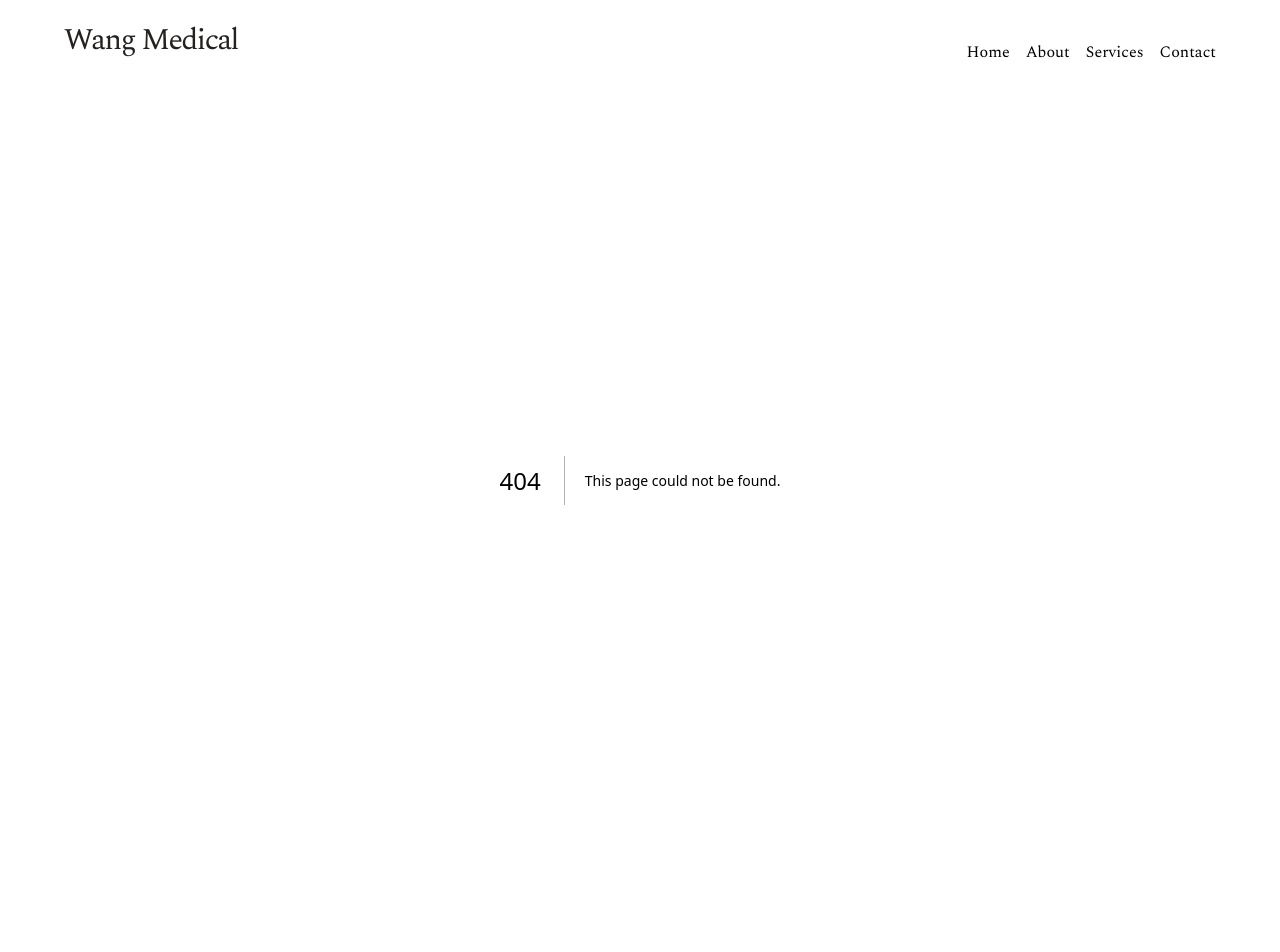
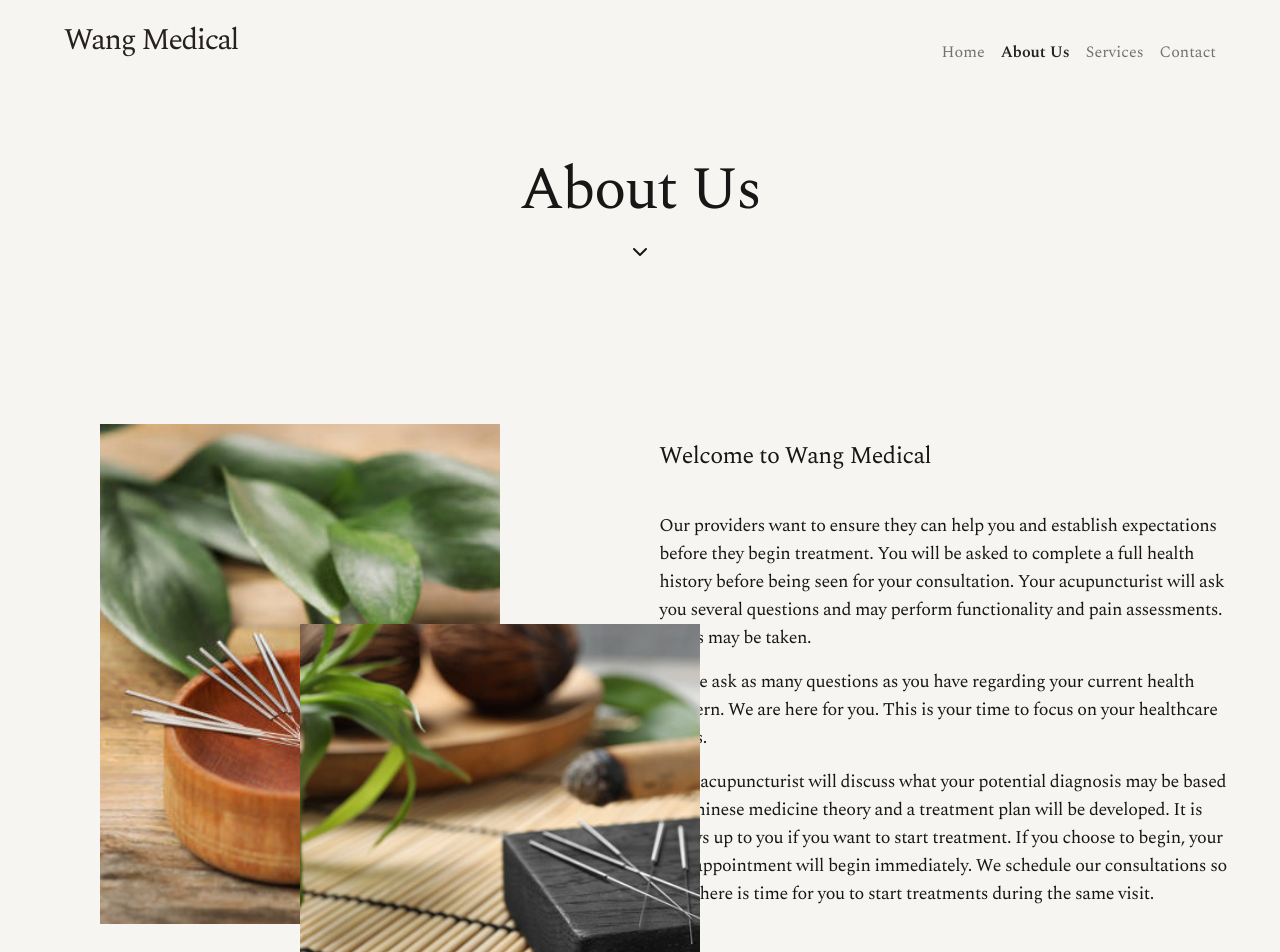
Before and after one commit to Luciferxgkp/wang-medical, a Next.js app: page /about-us in a window 1280 px wide. Before the commit this address had no page. Shown: the top 952 px of the page. Before the commit the page ends 880 px from the top, so only its background shows below. Built offline with nearby package versions, Linux system fonts and the light colour scheme.

Commit message:
Refactor page title and path in about-us component

```diff
--- /dev/null
+++ b/app/about-us/page.tsx
@@ -0,0 +1,74 @@
+import { ArrowDown, ChevronDown } from "lucide-react";
+import Image from "next/image";
+import React from "react";
+
+const AboutUs = () => {
+  return (
+    <div className="w-full">
+      <div className="mt-5 md:mt-20">
+        <h2 className="text-primary text-3xl lg:text-6xl tracking-tight text-center font-light">
+          About Us
+        </h2>
+        <ChevronDown
+          className="mx-auto md:mt-5 text-primary w-5 h-5 md:w-6 md:h-6"
+          size={25}
+        />
+      </div>
+      <div className="my-5 md:mt-[10rem] w-full flex flex-col md:flex-row items-center">
+        <div className="w-full h-[500px] relative">
+          <div className="w-[220px] h-[280px] lg:w-[400px] lg:h-[500px] absolute left-5 lg:left-[100px] ">
+            <Image
+              src={"/istockphoto-1453141064-612x612.jpg"}
+              alt="Acupuncture"
+              width={400}
+              height={500}
+              objectFit="cover"
+              className="w-full h-full object-cover"
+            />
+          </div>
+          <div className="w-[220px] h-[220px] lg:w-[400px] lg:h-[400px] absolute left-28 lg:left-[300px] top-[200px]">
+            <Image
+              src={"/360_F_213691742_bUiIM9XYfy1krArVdBR6j4UbSdKNTpEv.jpg"}
+              alt="Acupuncture"
+              width={400}
+              height={400}
+              objectFit="cover"
+              className="w-full h-full object-cover"
+            />
+          </div>
+        </div>
+        <div className="w-full text-primary flex flex-col gap-10 px-10">
+          <h2 className="text-2xl tracking-tight">
+            Welcome to Wang Medical
+          </h2>
+          <div className="tracking-tight font-light text-lg flex flex-col gap-4">
+            <p>
+              Our providers want to ensure they can help you and establish
+              expectations before they begin treatment. You will be asked to
+              complete a full health history before being seen for your
+              consultation. Your acupuncturist will ask you several questions
+              and may perform functionality and pain assessments. Vitals may be
+              taken.
+            </p>
+            <p>
+              Please ask as many questions as you have regarding your current
+              health concern. We are here for you. This is your time to focus on
+              your healthcare needs.
+            </p>
+            <p>
+              Your acupuncturist will discuss what your potential diagnosis may
+              be based on Chinese medicine theory and a treatment plan will be
+              developed. It is always up to you if you want to start treatment.
+              If you choose to begin, your first appointment will begin
+              immediately. We schedule our consultations so that there is time
+              for you to start treatments during the same visit.
+            </p>
+          </div>
+        </div>
+      </div>
+      <div className="my-5 md:my-20 w-full flex h-10"></div>
+    </div>
+  );
+};
+
+export default AboutUs;
--- a/data/pages.ts
+++ b/data/pages.ts
@@ -6,8 +6,8 @@
   },
   {
     id: "2",
-    title: "About",
-    path: "/about",
+    title: "About Us",
+    path: "/about-us",
   },
   {
     id: "3",
```
Also changed, not shown: public/360_F_213691742_bUiIM9XYfy1krArVdBR6j4UbSdKNTpEv.jpg (added), public/istockphoto-1453141064-612x612.jpg (added).
